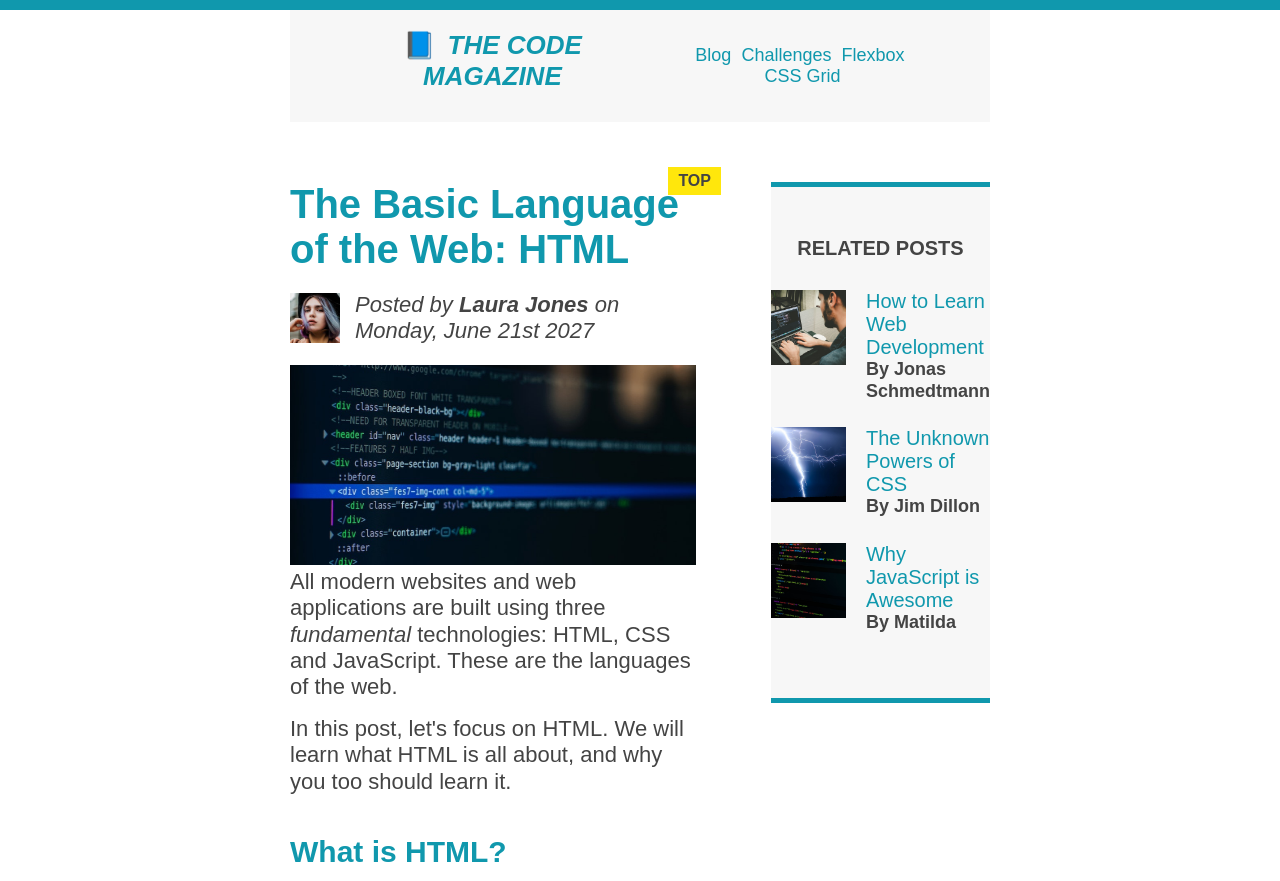
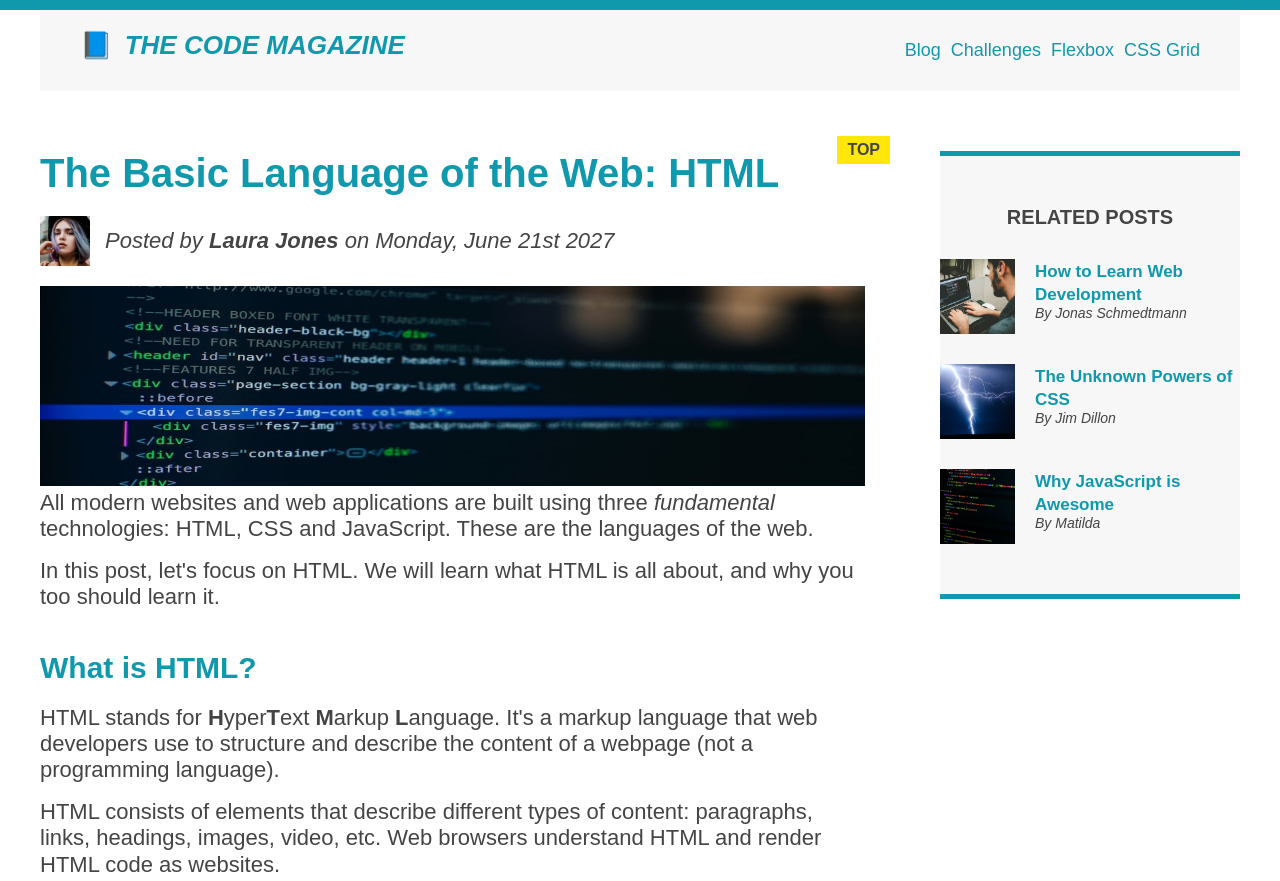
Before and after one commit to Koushith/Back-To-Basics, a plain HTML site: page 02-HTML-Fundamentals/index.html in a window 1280 px wide. Shown: the top 881 px of the page. Drawn offline with Linux system fonts and the light colour scheme.

Commit message:
added flexbox to the layout

```diff
--- a/02-HTML-Fundamentals/style.css
+++ b/02-HTML-Fundamentals/style.css
@@ -12,7 +12,7 @@ body {
 }
 
 .container {
-  width: 700px;
+  width: 1200px;
   margin: 0 auto;
 }
 
@@ -207,10 +207,32 @@ button {
 .related-post {
   display: flex;
   gap: 20px;
+  margin-bottom: 30px;
 }
+
+.related-link:link {
+  font-size: 17px;
+  font-weight: bold;
+}
+
+.related-author {
+  margin-bottom: 0;
+  font-size: 14px;
+  font-weight: normal;
+  font-style: italic;
+}
+
 .row {
   display: flex;
   align-items: flex-start;
+
   gap: 75px;
   margin-bottom: 60px;
 }
+
+article {
+  flex: 1;
+}
+aside {
+  flex: 0 0 300px;
+}
```
